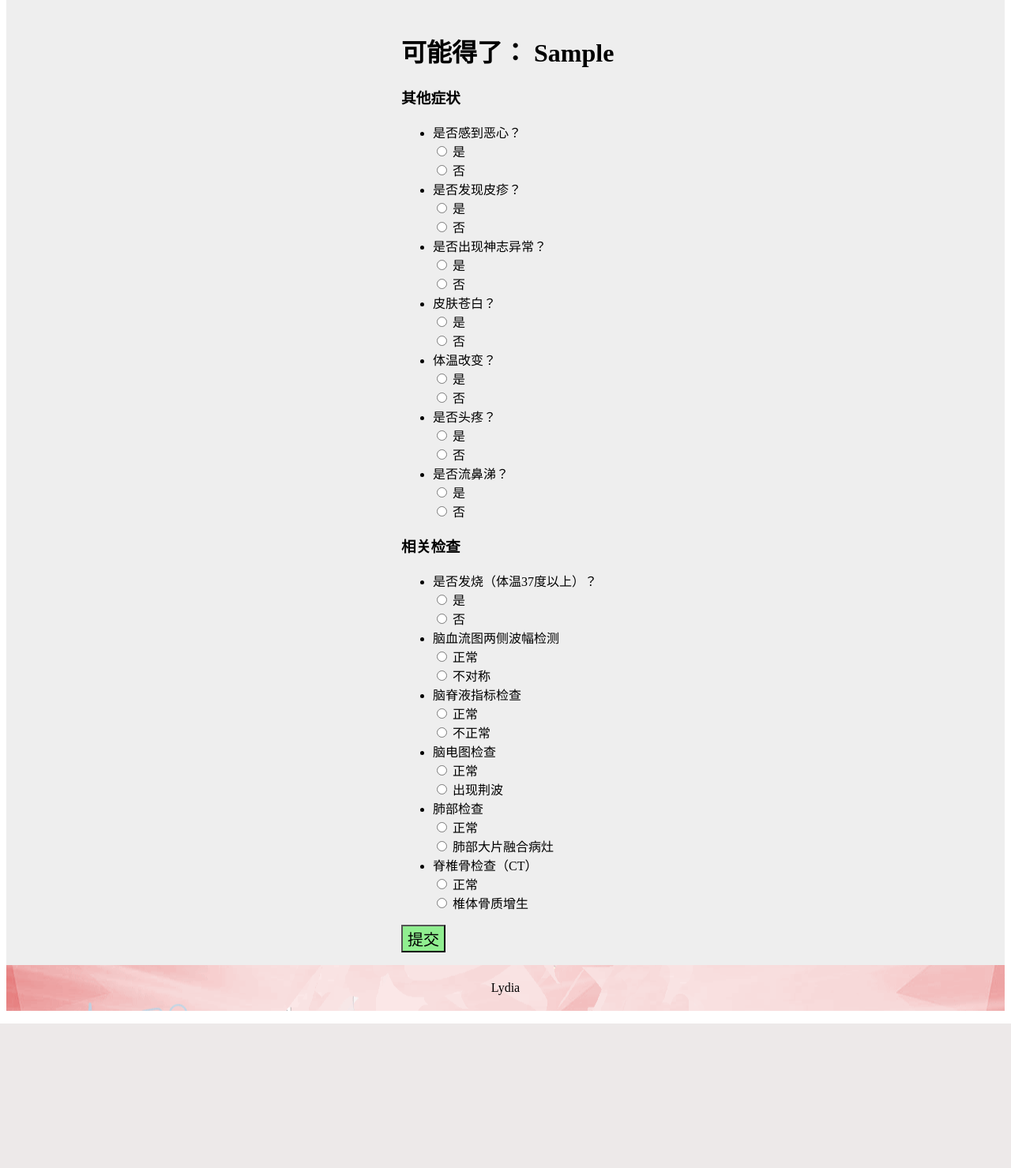
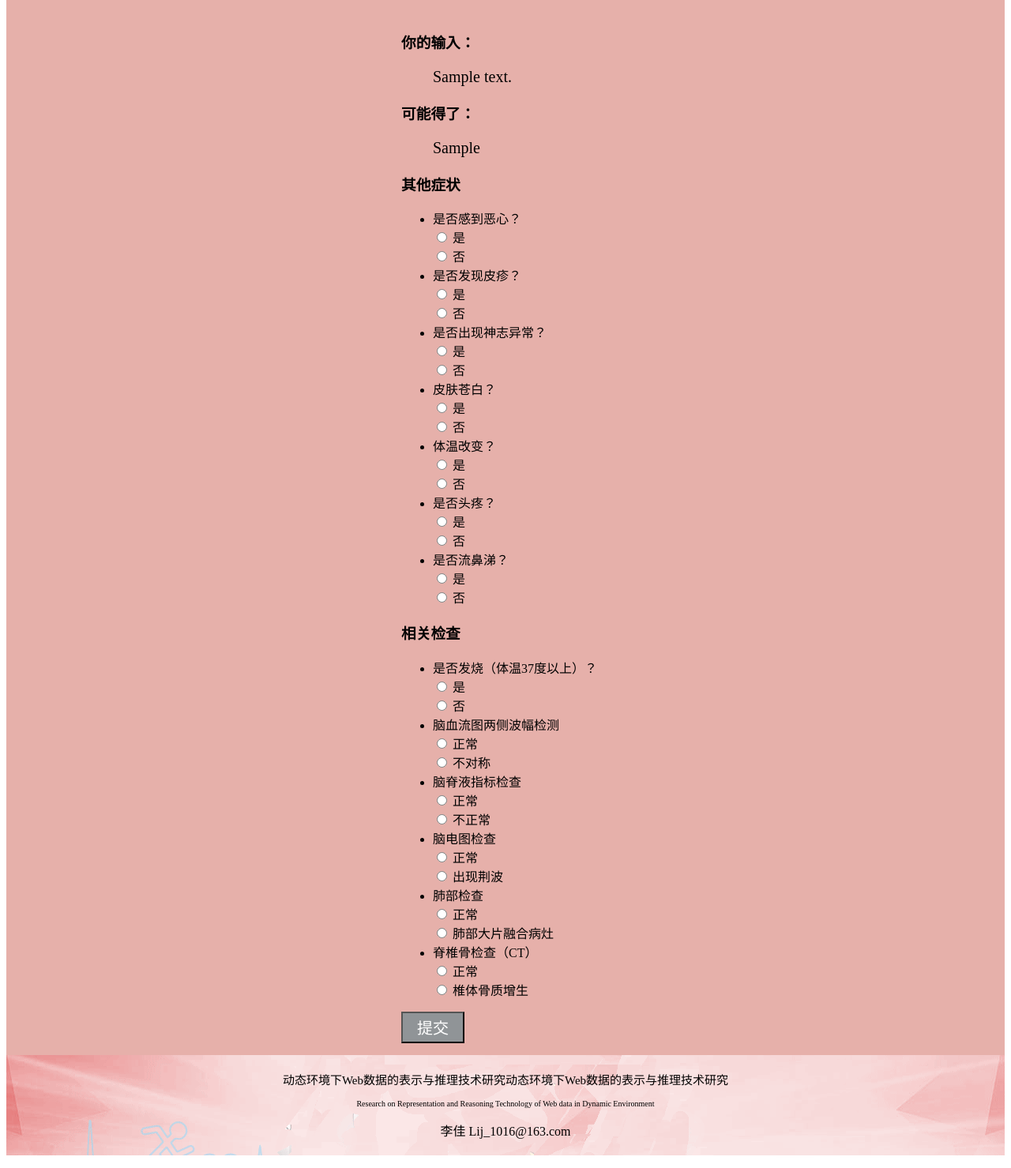
Before and after one commit to DNSWRL/DNSWRL-python, a Django app: template dnswrl_app/templates/dnswrl/choice.html in a window 1280 px wide. Shown: the part 208-1687 px from the top of the page at 79% size. Before the commit the page ends 1504 px from the top, so only its background shows below. Run offline with Django 3.2, Linux system fonts and the light colour scheme; data comes from the database, SQL or seed files in the repository; the template is opened without the code that fills it: values that come from a table or form of the project are taken from there, most other values are stand-ins (such as "Sample title", 1, 10 or a date in 2020).

Commit message:
更新界面

```diff
--- a/dnswrl_app/static/dnswrl/style.css
+++ b/dnswrl_app/static/dnswrl/style.css
@@ -3,13 +3,13 @@
     background: white url("images/bg_search_2019ncov.png") no-repeat center;
     height: 200px;
     width: 100%;
-    top:100px;
+    top: 20px;
 }
 
 #content {
     height: 100%;
     width: 100%;
-    background: #EEEEEE;
+    background: #E6B0AA;
 }
 
 #footer {
@@ -31,5 +31,13 @@
 }
 
 #lydia {
-    padding:20px 0 20px 0
+    padding:0 0 20px 0
 }
+
+#confirm {
+    height:40px;
+    width:80px;
+    background-color:#909497;
+    color:white;
+    font-size:20px"
+}
--- a/dnswrl_app/templates/dnswrl/choice.html
+++ b/dnswrl_app/templates/dnswrl/choice.html
@@ -18,11 +18,16 @@
 
 <form action="{% url 'dnswrl:result' %}" method="post">
     {% csrf_token %}
-    <h1 name="possible_diseases_list" id="have">可能得了：
+    <h3 name="possible_diseases_list" id="inputText">你的输入：</h3>
+    <p style="padding:0 40px; font-size:20px">{{ inputText }}</p>
+
+    <h3 name="possible_diseases_list" id="have">可能得了：</h3>
+    <p style="padding:0 40px; font-size:20px">
         {% for possible_diseases in possible_diseases_list %}
         {{possible_diseases}} <br>
         {% endfor %}
-    </h1>
+    </p>
+
     <input type="hidden" name="possible_disease" id="possible_disease" value="{{possible_diseases_list}}">
 
     <h3>其他症状</h3>
@@ -47,7 +52,7 @@
     {% endfor %}
     </ul>
 
-    <input style="font-size:20px; background-color:#90EE90;" type="submit" value="提交">
+    <input style="height:40px; width:80px; background-color:#909497; color:white; font-size:20px"  type="submit" value="提交">
 
 
 </form>
@@ -59,11 +64,11 @@
 
 <form action="{% url 'dnswrl:inputText' %}" method="post">
     {% csrf_token %}
-    <h2 name="possible_diseases_list" id="not have">你输入的信息：</h2>
-    <p>{{ inputText }}</p>
-    <h2>查询结果：</h2>
-    <p>暂时没有相关病症个案，敬请期待。</p>
-    <input style="font-size:20px; background-color:#90EE90;" type="submit" value="返回">
+    <h3 name="possible_diseases_list" id="not have">你输入的信息：</h3>
+    <p style="padding:0 40px; font-size:20px">{{ inputText }}</p>
+    <h3>查询结果：</h3>
+    <p style="padding:0 40px; font-size:20px">暂时没有相关病症个案，敬请期待。</p>
+    <input style="height:40px; width:80px; background-color:#909497; color:white; font-size:20px"  type="submit" value="返回">
 </form>
 
     </div>
@@ -88,7 +93,9 @@
         <!--<a href="http://www.ncmi.cn/" target="_blank">国家人口与健康科学数据共享服务平台</a>-->
         <!--<a href="https://www.stemcell.xin/" target="_blank">国家干细胞转换资源库</a>-->
     <!--</p>-->
-    <p id="lydia">Lydia</p>
+    <p style="padding:20px 0 0 0;font-size:15px">动态环境下Web数据的表示与推理技术研究动态环境下Web数据的表示与推理技术研究</p>
+    <p style="font-size:10px">Research on Representation and Reasoning Technology of Web data in Dynamic Environment</p>
+    <p id="lydia" style="padding:0 0 20px 0">李佳   Lij_1016@163.com</p></div>
 </div>
 
 </div>
```
Also changed, not shown: dnswrl_app/templates/dnswrl/input.html (+5 -4 lines), dnswrl_app/templates/dnswrl/result.html (+8 -6 lines), dnswrl_app/tests.py (+10 -16 lines).
